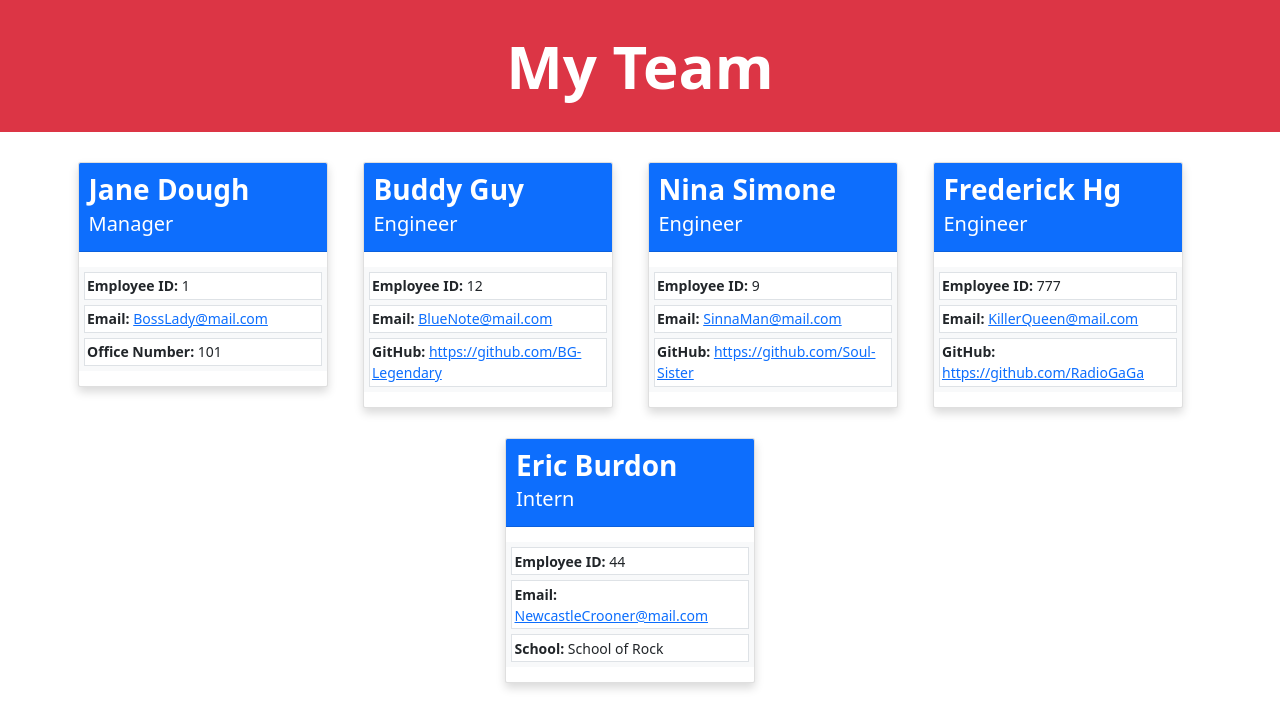
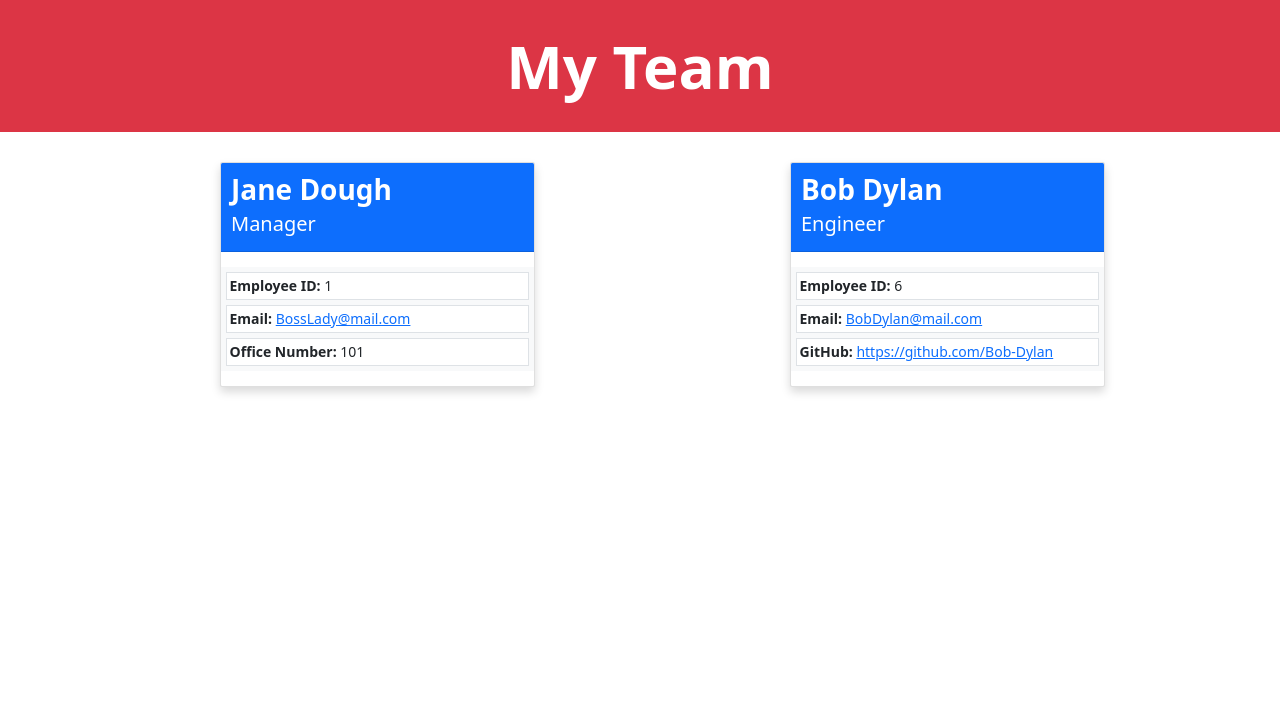
Before and after one commit to Michael-Bee/Team_Profile_Generator, a website: page dist/output.html in a window 1280 px wide. Drawn offline with nearby package versions, Linux system fonts and the light colour scheme.

```diff
--- a/dist/output.html
+++ b/dist/output.html
@@ -22,7 +22,7 @@
                 <div class="row justify-content-around">
 
         <div class="col-sm-3 mb-5">
-            <div class="card shadow" style="width:250px;">
+            <div class="card shadow" style="width:315px;">
                 <div class="card-header bg-primary p-3">
                     <h2 class="card-title text-white"><b>Jane Dough</b></h2>
                     <h3 class="card-title text-white">Manager</h3>
@@ -37,60 +37,15 @@
 
 
         <div class="col-sm-3 mb-5">
-            <div class="card shadow" style="width:250px;">
+            <div class="card shadow" style="width:315px;">
                 <div class="card-header bg-primary p-3">
-                    <h2 class="card-title text-white"><b>Buddy Guy</b></h2>
+                    <h2 class="card-title text-white"><b>Bob Dylan</b></h2>
                     <h3 class="card-title text-white">Engineer</h3>
                 </div>
                 <div class="card-body my-4 p-2 bg-light">
-                    <p class="card-text mb-2 p-1 bg-white border"><b>Employee ID:</b> 12</p>
-                    <p class="card-text mb-2 p-1 bg-white border"><b>Email:</b> <a href="mailto:BlueNote@mail.com">BlueNote@mail.com</a></p>
-                    <p class="card-text p-1 bg-white border"><b>GitHub:</b> <a href="https://github.com/BG-Legendary">https://github.com/BG-Legendary</a></p>
-                </div>
-            </div>
-        </div>
-
-
-        <div class="col-sm-3 mb-5">
-            <div class="card shadow" style="width:250px;">
-                <div class="card-header bg-primary p-3">
-                    <h2 class="card-title text-white"><b>Nina Simone</b></h2>
-                    <h3 class="card-title text-white">Engineer</h3>
-                </div>
-                <div class="card-body my-4 p-2 bg-light">
-                    <p class="card-text mb-2 p-1 bg-white border"><b>Employee ID:</b> 9</p>
-                    <p class="card-text mb-2 p-1 bg-white border"><b>Email:</b> <a href="mailto:SinnaMan@mail.com">SinnaMan@mail.com</a></p>
-                    <p class="card-text p-1 bg-white border"><b>GitHub:</b> <a href="https://github.com/Soul-Sister">https://github.com/Soul-Sister</a></p>
-                </div>
-            </div>
-        </div>
-
-
-        <div class="col-sm-3 mb-5">
-            <div class="card shadow" style="width:250px;">
-                <div class="card-header bg-primary p-3">
-                    <h2 class="card-title text-white"><b>Frederick Hg</b></h2>
-                    <h3 class="card-title text-white">Engineer</h3>
-                </div>
-                <div class="card-body my-4 p-2 bg-light">
-                    <p class="card-text mb-2 p-1 bg-white border"><b>Employee ID:</b> 777</p>
-                    <p class="card-text mb-2 p-1 bg-white border"><b>Email:</b> <a href="mailto:KillerQueen@mail.com">KillerQueen@mail.com</a></p>
-                    <p class="card-text p-1 bg-white border"><b>GitHub:</b> <a href="https://github.com/RadioGaGa">https://github.com/RadioGaGa</a></p>
-                </div>
-            </div>
-        </div>
-
-
-        <div class="col-sm-3 mb-5">
-            <div class="card shadow" style="width:250px;">
-                <div class="card-header bg-primary p-3">
-                    <h2 class="card-title text-white"><b>Eric Burdon</b></h2>
-                    <h3 class="card-title text-white">Intern</h3>
-                </div>
-                <div class="card-body my-4 p-2 bg-light">
-                    <p class="card-text mb-2 p-1 bg-white border"><b>Employee ID:</b> 44</p>
-                    <p class="card-text mb-2 p-1 bg-white border"><b>Email:</b> <a href="mailto:NewcastleCrooner@mail.com">NewcastleCrooner@mail.com</a></p>
-                    <p class="card-text p-1 bg-white border"><b>School:</b> School of Rock</p>
+                    <p class="card-text mb-2 p-1 bg-white border"><b>Employee ID:</b> 6</p>
+                    <p class="card-text mb-2 p-1 bg-white border"><b>Email:</b> <a href="mailto:BobDylan@mail.com">BobDylan@mail.com</a></p>
+                    <p class="card-text p-1 bg-white border"><b>GitHub:</b> <a href="https://github.com/Bob-Dylan">https://github.com/Bob-Dylan</a></p>
                 </div>
             </div>
         </div>
```
Also changed, not shown: ReadMe.md, 2 other files.
